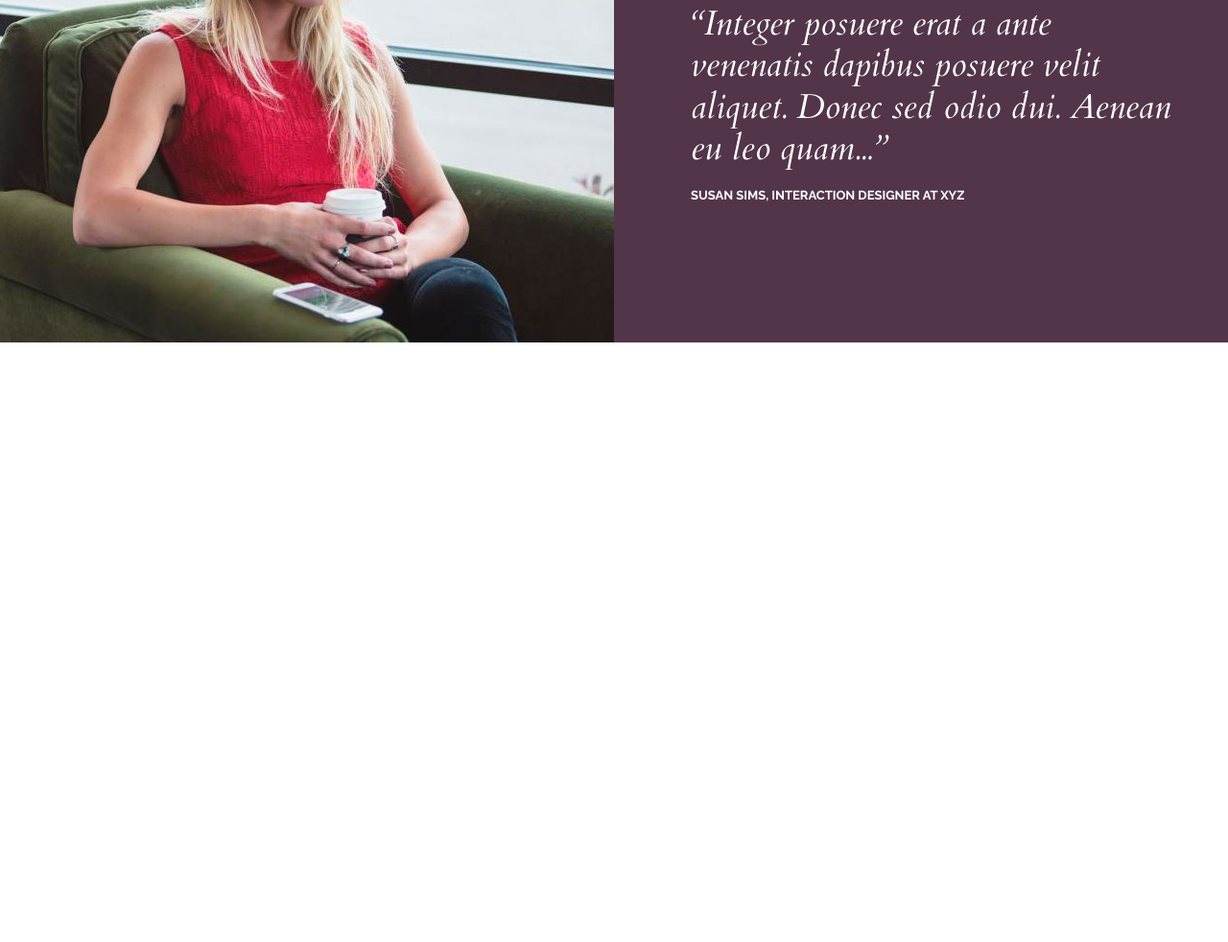
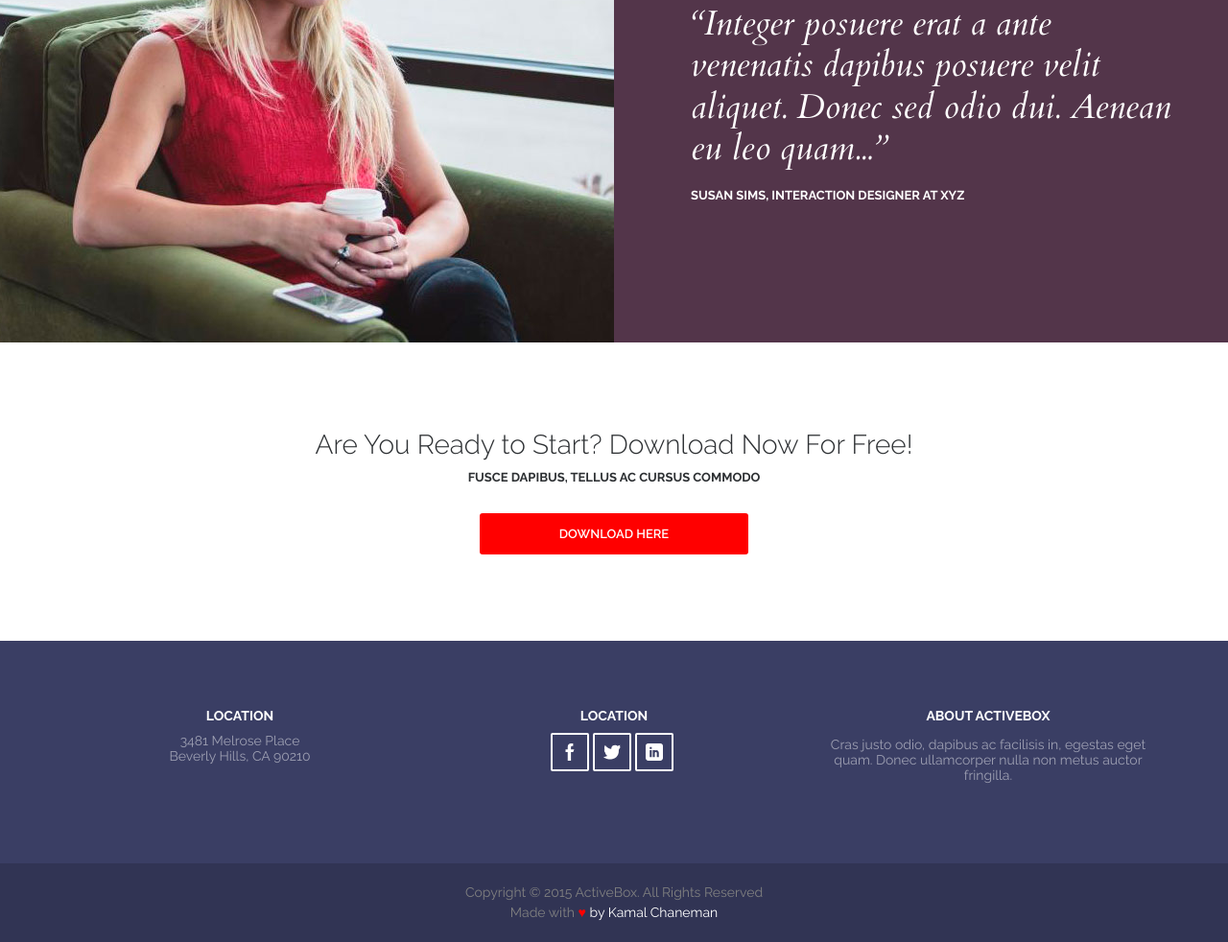
Before and after one commit to Onopriyenko/activbox, a plain HTML site: page index.html in a window 1280 px wide. Shown: the part 2922-3904 px from the top of the page at 96% size. Before the commit the page ends 3279 px from the top, so only its background shows below. Drawn offline with nearby package versions, Linux system fonts and the light colour scheme.

Commit message:
Дописал два последних блока , блок загрузки и блок футера

```diff
--- a/index.html
+++ b/index.html
@@ -3,11 +3,12 @@
 <head>
 	<meta charset="UTF-8">
 	<link rel="stylesheet" href="style.css">
-	<link href="https://fonts.googleapis.com/css?family=Cardo:400i|Open+Sans|Raleway:400,600,700&display=swap" rel="stylesheet">
+	<link href="https://fonts.googleapis.com/css?family=Cardo:400i|Open+Sans|Raleway:300,400,600,700&display=swap" rel="stylesheet">
 	<title>ActivBox</title>
 </head>
 <body>
 	<!-- Sprite -->
+
 	<svg style="display: none">
 		<symbol id="facebook" viewBox="0 0 512 512">
 		<g>
@@ -21,10 +22,15 @@
 		</symbol>
 		<symbol id="linkedin" viewBox="0 0 512 512">
 			<g>
-		<path d="m437 0h-362c-41.351562 0-75 33.648438-75 75v362c0 41.351562 33.648438 75 75 75h362c41.351562 0 75-33.648438 75-75v-362c0-41.351562-33.648438-75-75-75zm-256 406h-60v-210h60zm0-240h-60v-60h60zm210 240h-60v-120c0-16.539062-13.460938-30-30-30s-30 13.460938-30 30v120h-60v-210h60v11.308594c15.71875-4.886719 25.929688-11.308594 45-11.308594 40.691406.042969 75 36.546875 75 79.6875zm0 0"/>
+				<path d="m437 0h-362c-41.351562 0-75 33.648438-75 75v362c0 41.351562 33.648438 75 75 75h362c41.351562 0 75-33.648438 	75-75v-362c0-41.351562-33.648438-75-75-75zm-256 406h-60v-210h60zm0-240h-60v-60h60zm210 240h-60v-120c0-16.539062-13.460938-30-30-30s-30 13.460938-30 30v120h-60v-210h60v11.308594c15.71875-4.886719 25.929688-11.308594 45-11.308594 40.691406.042969 75 36.546875 75 79.6875zm0 0"/>
 			</g>
 		</symbol>
 	</svg>
+
+	<!-- /Sprite -->
+
+	<!-- Header -->
+
 	<header class="header">
 		<div class="container">
 			<div class="headerInner">
@@ -51,6 +57,7 @@
 			</div>
 		</div>
 	</div>
+	<!-- /Header -->
 
 	<!--    Feature ---->
 
@@ -88,7 +95,11 @@
 			</div>
 		</div>
 	</div>
+
+	<!--    /Feature ---->
+
 	<!-- Works -->
+
 	<div class="works">
 		<div class="workItem">
 			<img class="workImage" src="img/work1.jpg" alt="">
@@ -146,8 +157,12 @@
 				<div class="workText">User Interface Design</div>
 			</div>
 		</div>
-	</div><!--/Works--->
+	</div>
+
+	<!--/Works--->
+
 	<!-- Team -->
+
 	<div class="team">
 		<div class="container">
 			<div class="teamInner">
@@ -245,8 +260,12 @@
 				</div>
 			</div><!---/ teamInner--->
 		</div><!---/ container--->
-	</div><!---/ team--->
-<!-- review -->
+	</div>
+
+	<!---/ Team--->
+
+	<!-- Review -->
+
 	<div class="review">
 	<div class="container">
 		<div class="reviewItem">
@@ -261,5 +280,68 @@
 	</div>
 	</div>
 
+	<!-- /Review -->
+
+	<!-- Download -->
+
+	<div class="download">
+		<div class="container">
+			<div class="downloadTitle">Are You Ready to Start? Download Now For Free!</div>
+			<div class="downloadText">Fusce dapibus, tellus ac cursus commodo</div>
+			<a class="btn btnRed btnLong" href="">Download Here</a>
+		</div>
+	</div>
+
+	<!-- /Download -->
+
+	<!-- Footer -->
+
+	<footer class="footer">
+		<div class="container">
+			<div class="footerInner">
+				<div class="footerBlock">
+						<h4 class="footerTitle">Location</h4>
+						<address class="footerAddress">
+							<div>3481 Melrose Place</div>
+							<div>Beverly Hills, CA 90210</div>
+						</address>
+				</div>
+				<div class="footerBlock">
+						<h4 class="footerTitle">Location</h4>
+						<div class="social socialFooter">
+						<a class="socialItem" href="#" target="_blank">
+							<svg class="socialIcon">
+								<use xlink:href="#facebook"></use>
+							</svg>
+						</a>
+						<a class="socialItem" href="#" target="_blank">
+							<svg class="socialIcon">
+								<use xlink:href="#twitter"></use>
+							</svg>
+						</a>
+						<a class="socialItem" href="#" target="_blank">
+							<svg class="socialIcon">
+								<use xlink:href="#linkedin"></use>
+							</svg>
+						</a>
+					</div>
+				</div>
+				<div class="footerBlock">
+						<h4 class="footerTitle">About ActiveBox</h4>
+						<address class="footerAddress">
+							<p>Cras justo odio, dapibus ac facilisis in, egestas eget quam. Donec ullamcorper nulla non metus auctor fringilla.</p>
+						</address>
+				</div>
+			</div>
+		</div>
+		<div class="footerCopiright">
+			<div class="container">
+				<div class="copirightText"><div>Copyright © 2015 ActiveBox. All Rights Reserved </div><div>
+					Made with  <span style="font-size:100%;color:red;">&hearts;</span> <span>by Kamal Chaneman</span></div>
+			</div>
+		</div>
+	</footer>
+
+	<!-- /Footer -->
 </body>
 </html>
--- a/style.css
+++ b/style.css
@@ -107,7 +107,7 @@ h1,h2,h3,h4,h5,h6{
 	font-weight: 600;
 	text-transform: uppercase;
 	text-decoration: none;
-
+	text-align: center;
 	font-family: 'Raleway',sans-serif;
 	border:0;
 	cursor: pointer;
@@ -120,7 +120,9 @@ h1,h2,h3,h4,h5,h6{
 .btnRed:hover{
 	background-color: #dd3434;
 }
-
+.btnLong{
+	min-width: 280px;
+}
 /*     Feature      */
 .feature{
 	display: flex;
@@ -249,6 +251,9 @@ h1,h2,h3,h4,h5,h6{
 .social{
 	display: flex;
 }
+.socialFooter{
+	justify-content: center;
+}
 .socialItem{
 	display: flex;
 	justify-content: center;
@@ -266,11 +271,23 @@ h1,h2,h3,h4,h5,h6{
 .socialItem:hover .socialIcon{
 	fill: red;
 }
+.socialFooter .socialItem{
+	background-color: transparent;
+	border-width: 2px;
+	border-color:#fff;
+	border-radius: 2px;
+}
+.socialFooter .socialItem:hover{
+	background-color: #fff;
+}
 .socialIcon{
 	fill: #c6cacc;
 	display: block;
 	height: 18px;
 	transition: fill .3s linear;
+}
+.socialFooter .socialIcon{
+	fill: #fff;
 }
 
 /*Reviews*/
@@ -315,3 +332,63 @@ h1,h2,h3,h4,h5,h6{
 	text-transform: uppercase;
 	color: #fff;
 }
+
+/*Download*/
+.download{
+	margin: 90px 0px;
+	text-align: center;
+
+}
+.downloadTitle{
+	font-size: 28px;
+	color: #2d3033;
+	font-weight: 300;
+	margin-bottom: 10px;
+}
+.downloadText{
+	font-size: 13px;
+	color: #2d3033;
+	text-transform: uppercase;
+	font-weight: 700;
+	margin-bottom: 30px;
+}
+/*Footer*/
+.footer{
+
+	background-color: #3a3e64;
+}
+.footerInner{
+	padding: 70px 0;
+	display: flex;
+	flex-wrap: wrap;
+}
+.footerBlock{
+	width: 33.33333%;
+	text-align: center;
+	padding: 0px 15px;
+}
+.footerTitle{
+	margin-bottom: 10px;
+	font-size: 14px;
+	font-weight: 700;
+	color: #fff;
+	text-transform: uppercase;
+}
+.footerAddress{
+	font-style: normal;
+	font-size: 14px;
+	color: rgba(255,255,255,.5);
+}
+.footerCopiright{
+	padding: 20px 0;
+	background-color: #313454;
+}
+.copirightText{
+	text-align: center;
+	color: #808080;
+	line-height: 1.5;
+	font-size: 14px;
+}
+.copirightText span{
+	color: #fff;
+}
```
Lines whose indentation alone changed are shown as unchanged.
